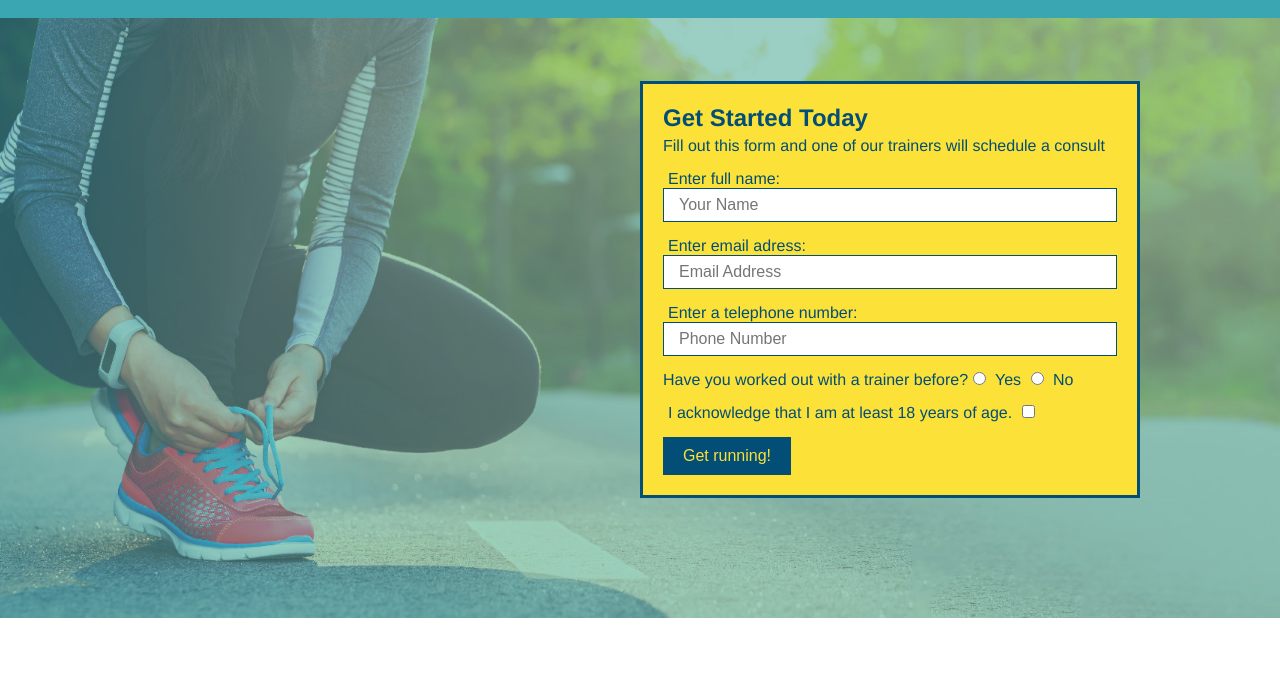
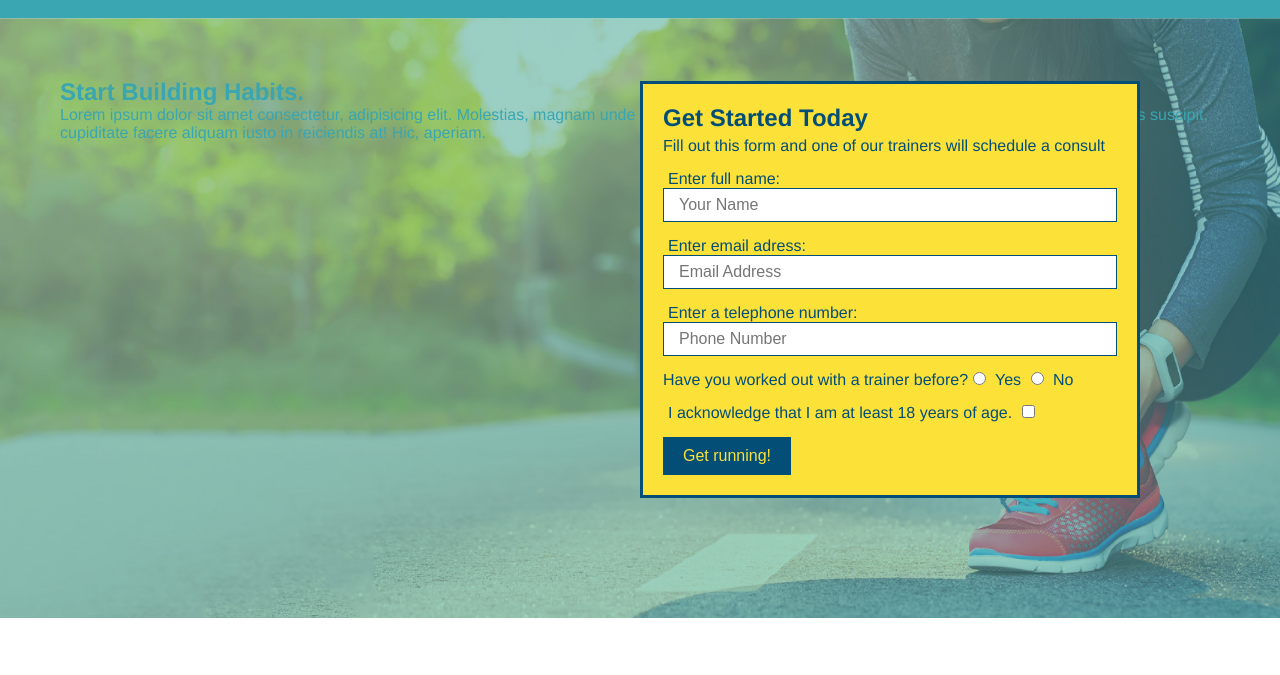
Before and after one commit to Nickjohn18/Run-Buddy-Project, a plain HTML site: page index.html in a window 1280 px wide. Shown: the part 54-729 px from the top of the page. Drawn offline with Linux system fonts and the light colour scheme.

Commit message:
add content to hero, replace image

```diff
--- a/assets/css/style.css
+++ b/assets/css/style.css
@@ -65,7 +65,7 @@ section {
 }
 /* Hero style start */
 .hero {
-  background-image: url(./hero-bg.jpg);
+  background-image: url(../images/flipped-hero-image.jpg);
   height: 600px;
   background-size: cover;
   background-position: center;
--- a/index.html
+++ b/index.html
@@ -65,6 +65,12 @@
                         Get running!
                     </button>
                 </form>
+            </div>
+            <div class="hero-cta">
+                <h2>Start Building Habits.</h2>
+                <p>
+                    Lorem ipsum dolor sit amet consectetur, adipisicing elit. Molestias, magnam unde fugiat tenetur vero architecto ea pariatur expedita exercitationem officiis suscipit, cupiditate facere aliquam iusto in reiciendis at! Hic, aperiam.
+                </p>
             </div>
 
         </section>
```
Also changed, not shown: assets/images/flipped-hero-image.jpg (added), 1 other file.
